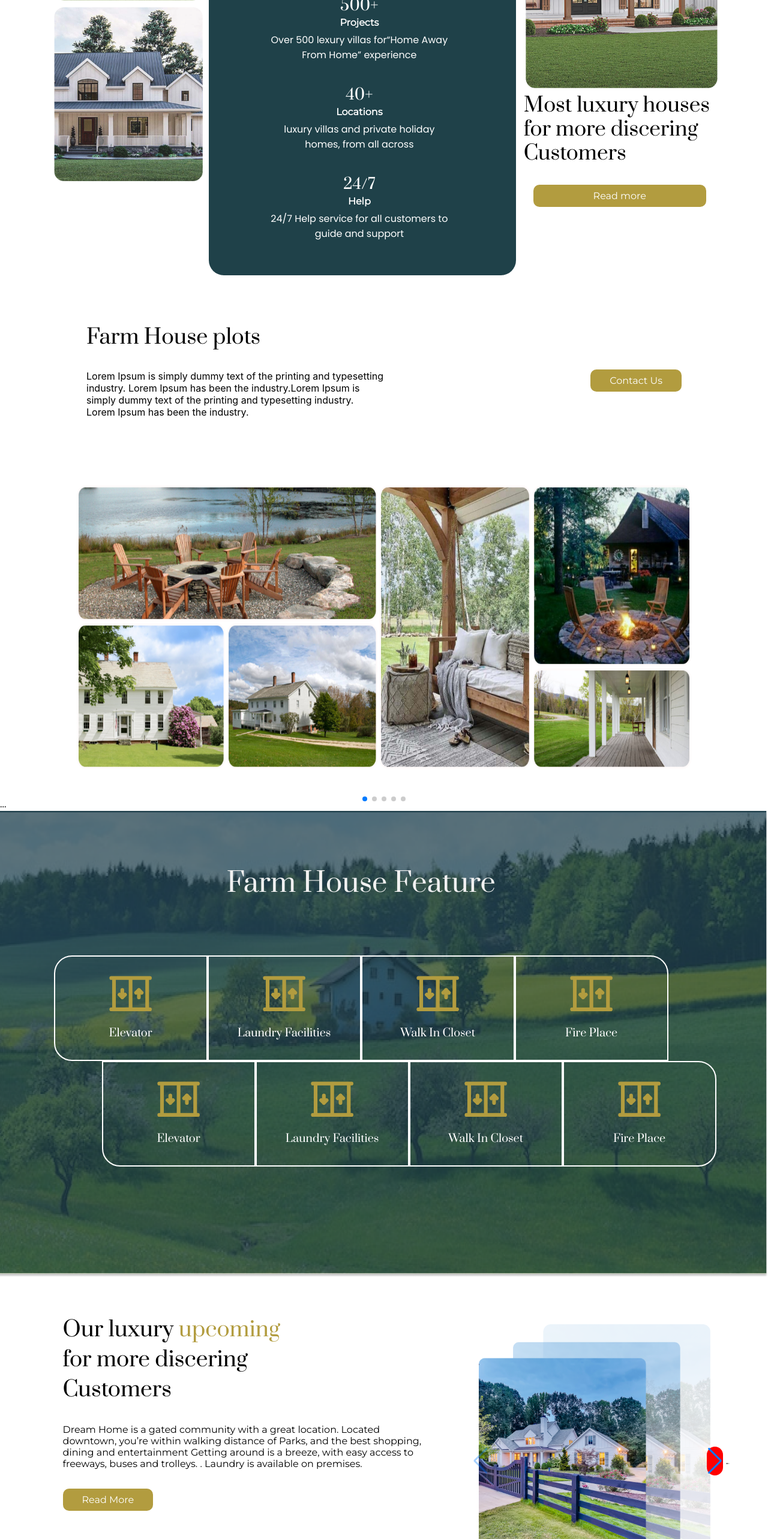
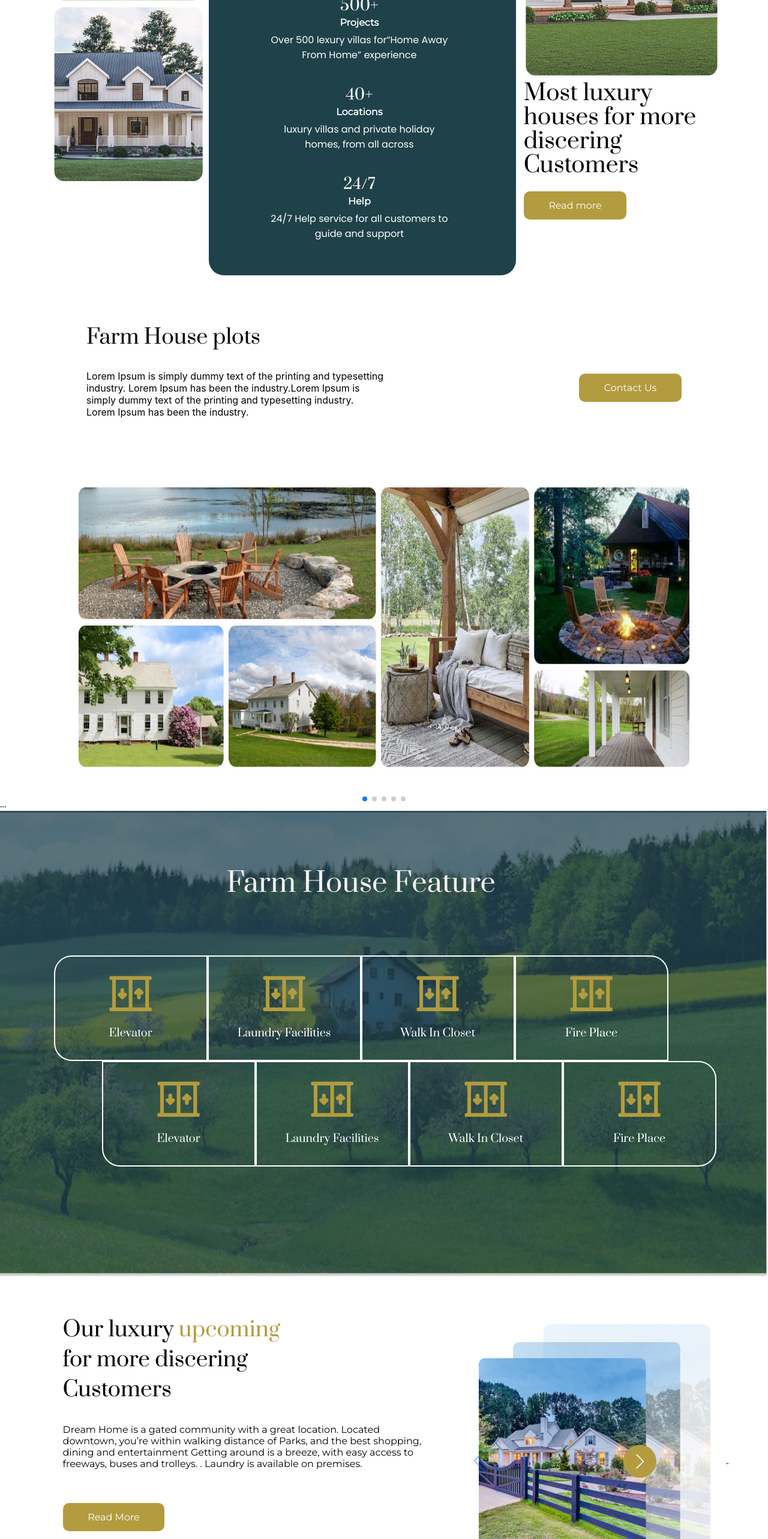
Before and after one commit to mbilalkhalidofficial/Oakland-greens, a React (Vite) app: page / in a window 1280 px wide. Shown: the part 1660-4226 px from the top of the page at 60% size. Built offline with nearby package versions, Linux system fonts and the light colour scheme.

Commit message:
button fixes

```diff
--- a/src/components/Header.jsx
+++ b/src/components/Header.jsx
@@ -11,7 +11,7 @@ import map from "../assets/map.svg";
 import map2 from "../assets/map2.svg";
 import farmbackground from "../assets/farm-background.png";
 import { Menu, X } from "react-feather";
-
+import Reveal from "react-reveal/Reveal";
 import first from "../assets/first.svg";
 import first2 from "../assets/first2.svg";
 import first3 from "../assets/first3.svg";
@@ -80,9 +80,9 @@ export default function Header() {
                 }}
               >
                 {active ? (
-                  <X width={30} color="red" />
+                  <X width={30} color="#b29c3f" />
                 ) : (
-                  <Menu width={30} color="red" />
+                  <Menu width={30} color="#b29c3f" />
                 )}
               </button>
             </div>
@@ -313,7 +313,7 @@ export default function Header() {
               has been the industry.
             </div>
           </div>
-          <div className="farm__house__content__left__button">Contact Us</div>
+          <div className="about__section__thirdentry__buttom">Contact Us</div>
         </div>
       </div>
 
--- a/src/screens/index.jsx
+++ b/src/screens/index.jsx
@@ -5,7 +5,6 @@ import luxury from "../assets/luxury.png";
 import { Navigation, Pagination, A11y } from "swiper";
 
 import { Swiper, SwiperSlide } from "swiper/react";
-
 // Import Swiper styles
 import "swiper/css";
 import "swiper/css/navigation";
--- a/src/styles/global.scss
+++ b/src/styles/global.scss
@@ -75,6 +75,9 @@ body::-webkit-scrollbar-track {
 }
 .menu__btn {
   display: none;
+  padding: 8px;
+  border-radius: 8px;
+  border: none;
 }
 .oakland_section__weaper__overlay__main_heading__para {
   padding: 3em 0em;
@@ -351,22 +354,36 @@ figure {
 }
 
 .about__section__thirdentry__text {
-  font-size: 33px;
+  font-size: 37px;
   line-height: 40px;
   font-weight: 400;
 }
-
-.about__section__thirdentry__buttom {
-  width: 90%;
-  padding: 9px 2em;
+.luxury__section__left__button {
+  padding: 14px 2.6em;
   cursor: pointer;
+  align-items: center;
+  width: fit-content;
   border-radius: 10px;
   background-color: #b29c3f;
   color: white;
   font-family: "Montserrat", sans-serif;
   text-align: center;
-  margin: auto;
-  margin-top: 2em;
+  align-items: center;
+
+  margin-top: 1.5em;
+}
+.about__section__thirdentry__buttom {
+  padding: 14px 2.6em;
+  cursor: pointer;
+  align-items: center;
+  width: fit-content;
+  border-radius: 10px;
+  background-color: #b29c3f;
+  color: white;
+  font-family: "Montserrat", sans-serif;
+  text-align: center;
+
+  margin-top: 1.5em;
 }
 .farm__house__content__left__button {
   width: 30%;
@@ -546,16 +563,7 @@ figure {
 .luxury__section__left__heading span {
   color: #b29c3f;
 }
-.luxury__section__left__button {
-  width: 30%;
-  padding: 9px 2em;
-  cursor: pointer;
-  border-radius: 10px;
-  background-color: #b29c3f;
-  color: white;
-  font-family: "Montserrat", sans-serif;
-  width: fit-content;
-}
+
 .luxury__section__right__img {
   padding: 1em;
 }
@@ -827,12 +835,32 @@ figure {
   text-align: start;
   font-family: "Montserrat", sans-serif;
 }
+.swiper-pagination-bullet swiper-pagination-bullet-active {
+  background-color: red !important;
+  color: red !important;
+}
+
+// .swiper-button-next.swiper-button-disabled,
+// .swiper-button-prev.swiper-button-disabled {
+//   opacity: 1 !important;
+//   cursor: auto;
+//   background-color: #b29c3f !important;
+//   padding: 28px;
+//   // margin-left: 7em;
+//   border-radius: 80px;
+//   color: white !important;
+//   font-size: 2px !important;
+// }
 .swiper-button-next:after,
 .swiper-rtl .swiper-button-prev:after {
-  background-color: red !important;
-  padding: 2px;
-  border-radius: 50px;
+  background-color: #b29c3f !important;
+  padding: 15px 21px;
+  margin-right: 10em;
+  border-radius: 80px;
+  color: white !important;
+  font-size: 25px;
 }
+
 @media (max-width: 1450px) {
   .farmhouse__swiper__picture {
     width: 80%;
@@ -931,6 +959,7 @@ figure {
   .menu__btn {
     display: flex;
   }
+
   .oakland_section__weaper__overlay__navbar__right {
     width: 100%;
     display: flex;
@@ -1007,8 +1036,7 @@ figure {
     margin: 1em;
   }
   .about__section__thirdentry__buttom {
-    width: 20%;
-    margin-top: 1em;
+    margin: 0 auto;
   }
   .about__section__thirdentry {
     width: 90%;
@@ -1040,10 +1068,7 @@ figure {
   .about__section__thirdentry__text {
     width: 100%;
   }
-  .about__section__thirdentry__buttom {
-    width: 69%;
-    margin-top: 1em;
-  }
+
   .feature__content__card {
     width: 40%;
   }
@@ -1156,9 +1181,7 @@ figure {
   .about__section__thirdentry {
     width: 65%;
   }
-  .about__section__thirdentry__buttom {
-    width: 36%;
-  }
+
   .about__section__secondentry {
     width: 80%;
   }
@@ -1267,9 +1290,6 @@ figure {
   .about__section__thirdentry {
     width: 80%;
   }
-  .about__section__thirdentry__buttom {
-    width: 37%;
-  }
 }
 @media (max-width: 660px) {
   .about__section__firstentry__top__img img {
@@ -1279,9 +1299,7 @@ figure {
   .farm__house__content__heading {
     font-size: 32px;
   }
-  .about__section__thirdentry__buttom {
-    width: 42%;
-  }
+
   .feature__content__card {
     width: 80%;
     margin: 2%;
@@ -1349,9 +1367,7 @@ figure {
   .about__section__thirdentry {
     width: 90%;
   }
-  .about__section__thirdentry__buttom {
-    width: 46%;
-  }
+
   .about__section__firstentry {
     flex-direction: column;
   }
@@ -1387,9 +1403,9 @@ figure {
   .luxury__section__right__image {
     height: 3s2px;
   }
-  .about__section__thirdentry__buttom {
-    width: 55%;
-  }
+  // .about__section__thirdentry__buttom {
+  //   width: 55%;
+  // }
   .farm__house__content__heading {
     font-size: 28px;
   }
```
Also changed, not shown: 2 other files (tests, documents, lock files or other folders).
